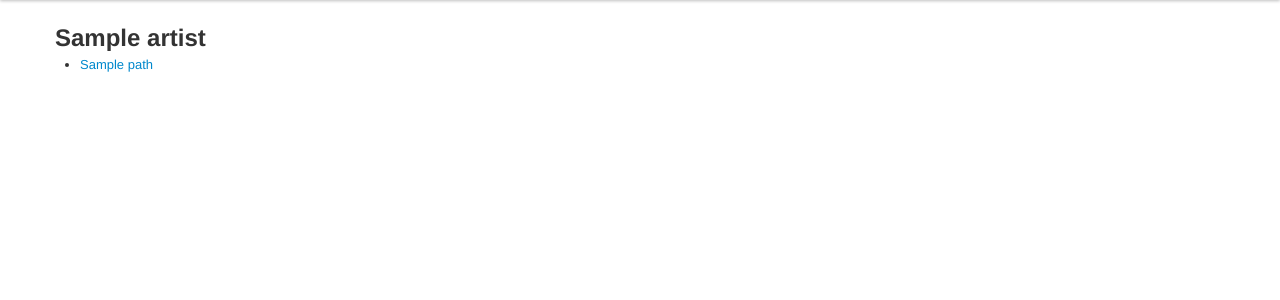
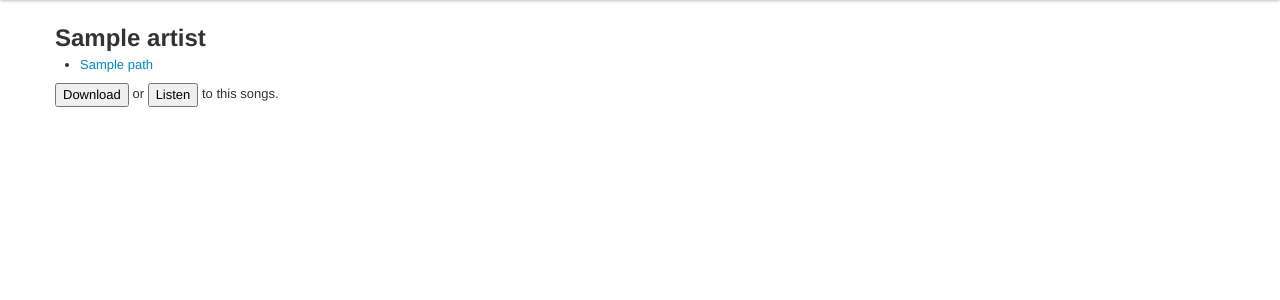
Before and after one commit to tooxie/shiva-server, a Flask app: template shiva/www/templates/artist.html in a window 1280 px wide. Shown: the part 40-340 px from the top of the page. Run offline with Flask 2, Linux system fonts and the light colour scheme; the template is opened without the code that fills it: most values are stand-ins (such as "Sample title", 1, 10 or a date in 2020); parts of the project's set-up code (start-up, migrations or seed data) failed here and were passed over; some libraries are stand-ins or nearby versions.

Commit message:
Download raises NotImplemented.

```diff
--- /dev/null
+++ b/shiva/www/static/css/shiva.css
@@ -0,0 +1 @@
+form { display: inline; }
--- a/shiva/www/templates/artist.html
+++ b/shiva/www/templates/artist.html
@@ -1,4 +1,5 @@
 {% extends "layout.html" %}
+
 {% block content %}
     <h2>
         {{ artist }}
@@ -11,6 +12,16 @@
                 </li>
             {% endfor %}
         </ul>
+        <p>
+            <form method="GET" action="{{ url_for('download') }}">
+                <button>Download</button>
+            </form>
+            or
+            <form method="GET" action="{{ url_for('download') }}">
+                <button>Listen</button>
+            </form>
+            to this songs.
+        </p>
     {% else %}
         <p>
             You've got no songs for this artist. Sorry.
--- a/shiva/www/templates/layout.html
+++ b/shiva/www/templates/layout.html
@@ -5,6 +5,7 @@
         <meta charset="utf-8">
         <link rel="stylesheet" href="{{ url_for('static', filename='bootstrap/css/bootstrap.css') }}">
         <link rel="stylesheet" href="{{ url_for('static', filename='bootstrap/css/bootstrap-responsive.css') }}">
+        <link rel="stylesheet" href="{{ url_for('static', filename='css/shiva.css') }}">
         <style>
             body { padding-top: 60px; }
         </style>
--- a/shiva/www/views.py
+++ b/shiva/www/views.py
@@ -42,6 +42,9 @@ def stream(song_pk):
 
     return response
 
+def download(song_pk=None):
+    raise NotImplementedError
+
 def pic(tag_pk):
     """
     """
```
